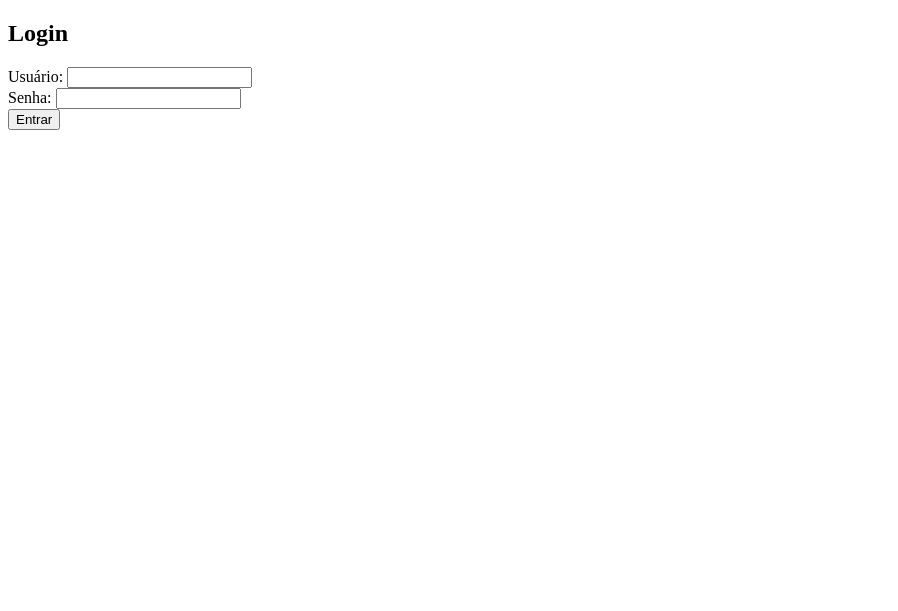
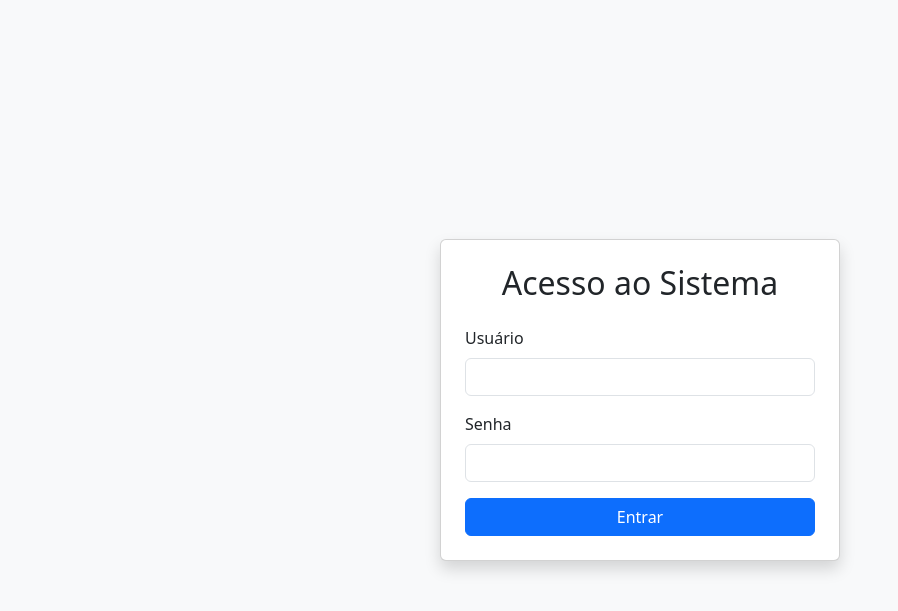
Before and after one commit to Anderson-souza-14/CarWash, a Flask app: page /acesso in a window 1280 px wide. Shown: the top 611 px of the page, without its empty margins (0-898 px from the left). Run offline with Flask 3, Linux system fonts and the light colour scheme; some libraries are stand-ins or nearby versions.

Commit message:
bootstrap no acesso

```diff
--- a/templates/acesso.html
+++ b/templates/acesso.html
@@ -1,25 +1,35 @@
 <!DOCTYPE html>
-<html>
+<html lang="pt-br">
 <head>
+    <meta charset="UTF-8">
     <title>Login - Lava Rápido</title>
+    <link href="https://cdn.jsdelivr.net/npm/bootstrap@5.3.0/dist/css/bootstrap.min.css" rel="stylesheet">
 </head>
-<body>
-    <h2>Login</h2>
+<body class="bg-light">
+    <div class="container d-flex justify-content-center align-items-center" style="min-height: 100vh;">
+        <div class="card shadow p-4" style="width: 100%; max-width: 400px;">
+            <h2 class="mb-4 text-center">Acesso ao Sistema</h2>
             <form method="post">
-        <label>Usuário:</label>
-        <input type="text" name="usuario" required><br>
-        <label>Senha:</label>
-        <input type="password" name="senha" required><br>
-        <button type="submit">Entrar</button>
+                <div class="mb-3">
+                    <label for="usuario" class="form-label">Usuário</label>
+                    <input type="text" class="form-control" id="usuario" name="usuario" required>
+                </div>
+                <div class="mb-3">
+                    <label for="senha" class="form-label">Senha</label>
+                    <input type="password" class="form-control" id="senha" name="senha" required>
+                </div>
+                <button type="submit" class="btn btn-primary w-100">Entrar</button>
             </form>
             {% with messages = get_flashed_messages() %}
               {% if messages %}
-        <ul>
+                <div class="alert alert-danger mt-3" role="alert">
                   {% for message in messages %}
-          <li>{{ message }}</li>
+                    <div>{{ message }}</div>
                   {% endfor %}
-        </ul>
+                </div>
               {% endif %}
             {% endwith %}
+        </div>
+    </div>
 </body>
 </html>
```
Lines whose indentation alone changed are shown as unchanged.
